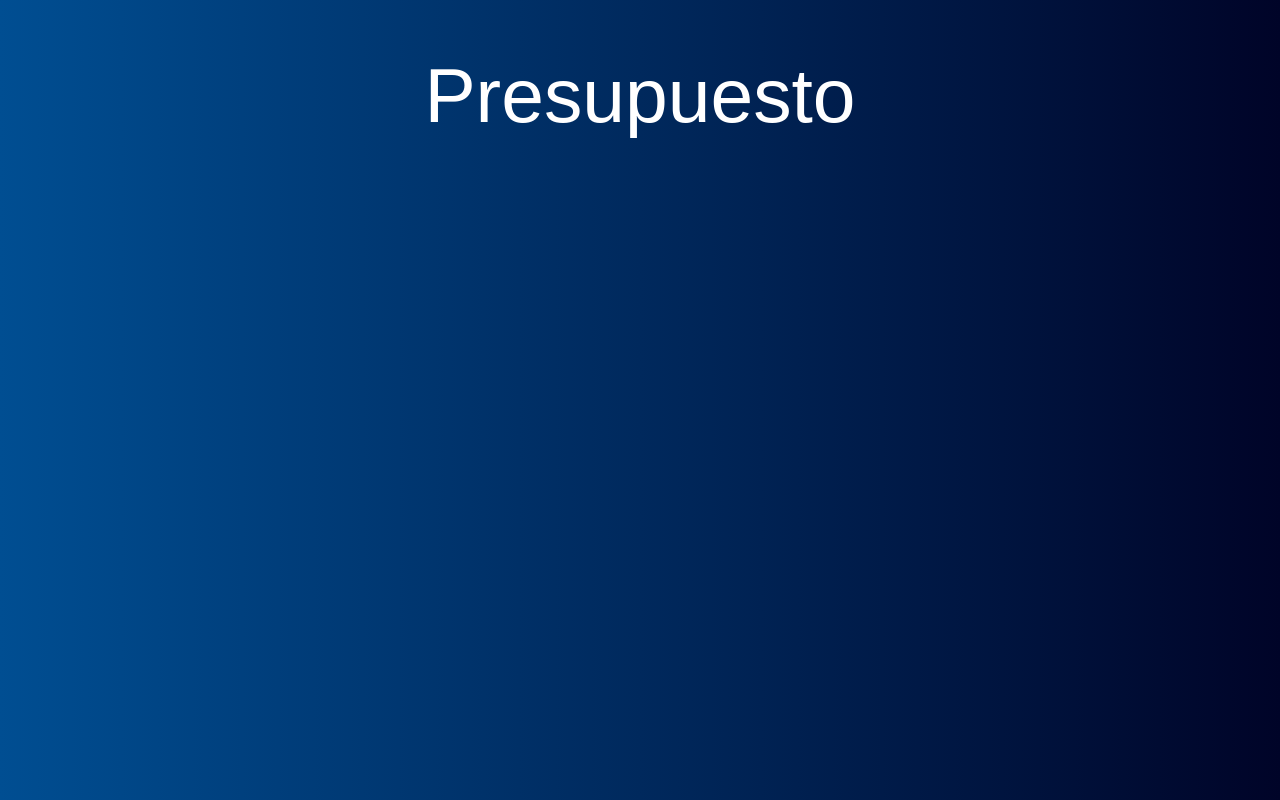
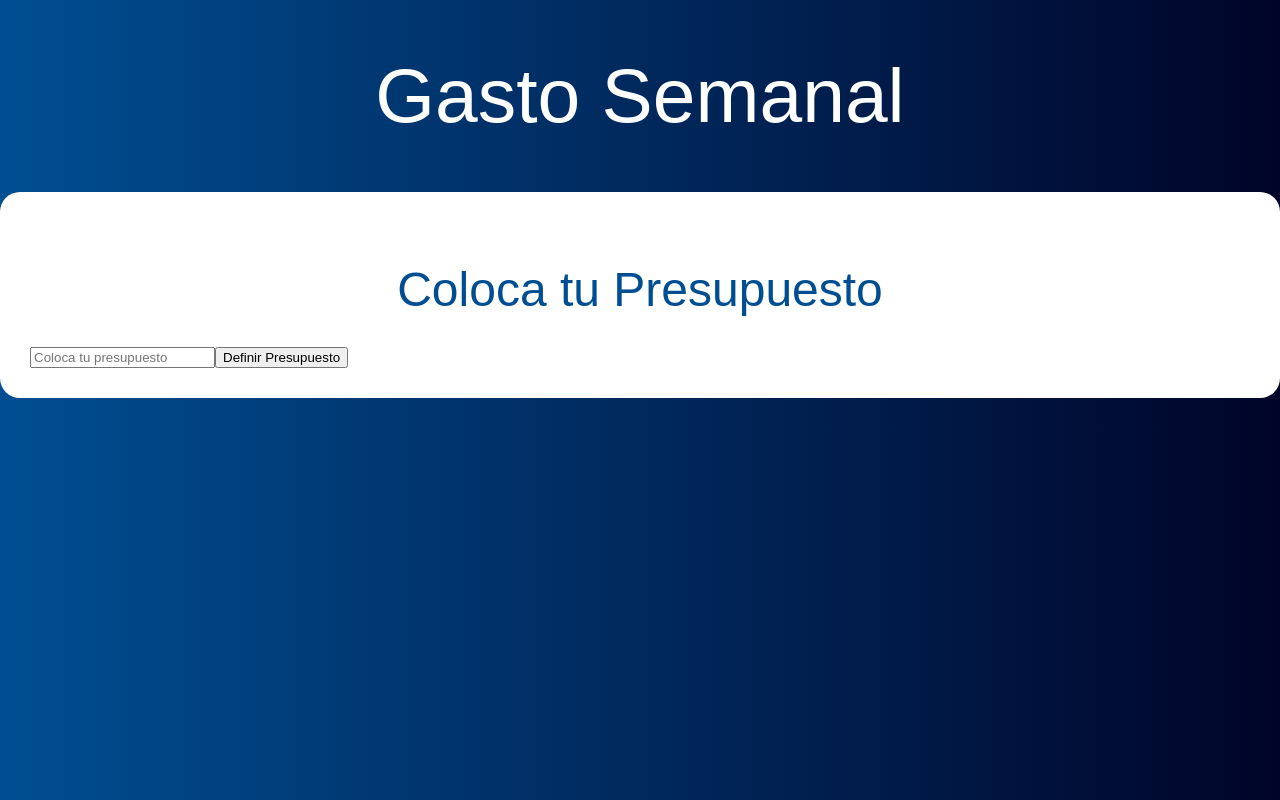
Before and after one commit to AlexanderAyra/App-Presupuesto-conReact, a React (Create React App) app: page / in a window 1280 px wide. Built offline with nearby package versions, Linux system fonts and the light colour scheme; the HTML template or start-up script is replaced by a standard one.

Commit message:
Preguntando al Usuario por su Presupuesto

```diff
--- a/src/App.js
+++ b/src/App.js
@@ -1,9 +1,15 @@
 import React from 'react'
+import Pregunta from './components/Pregunta'
 
 function App() {
 	return (
-		<div>
-			<h1>Presupuesto</h1>
+		<div className='container'>
+			<header>
+				<h1>Gasto Semanal</h1>
+				<div className='contenido-principal contenido'>
+					<Pregunta />
+				</div>
+			</header>
 		</div>
 	)
 }
--- /dev/null
+++ b/src/components/Pregunta.jsx
@@ -0,0 +1,24 @@
+import React from 'react'
+
+const Pregunta = () => {
+	return (
+		<div>
+			<h2>Coloca tu Presupuesto</h2>
+			<form>
+				<input
+					type='number'
+					className='u-full-width'
+					placeholder='Coloca tu presupuesto'
+				/>
+
+				<input
+					type='submit'
+					className='button-primary u-full-width'
+					value='Definir Presupuesto'
+				/>
+			</form>
+		</div>
+	)
+}
+
+export default Pregunta
```
